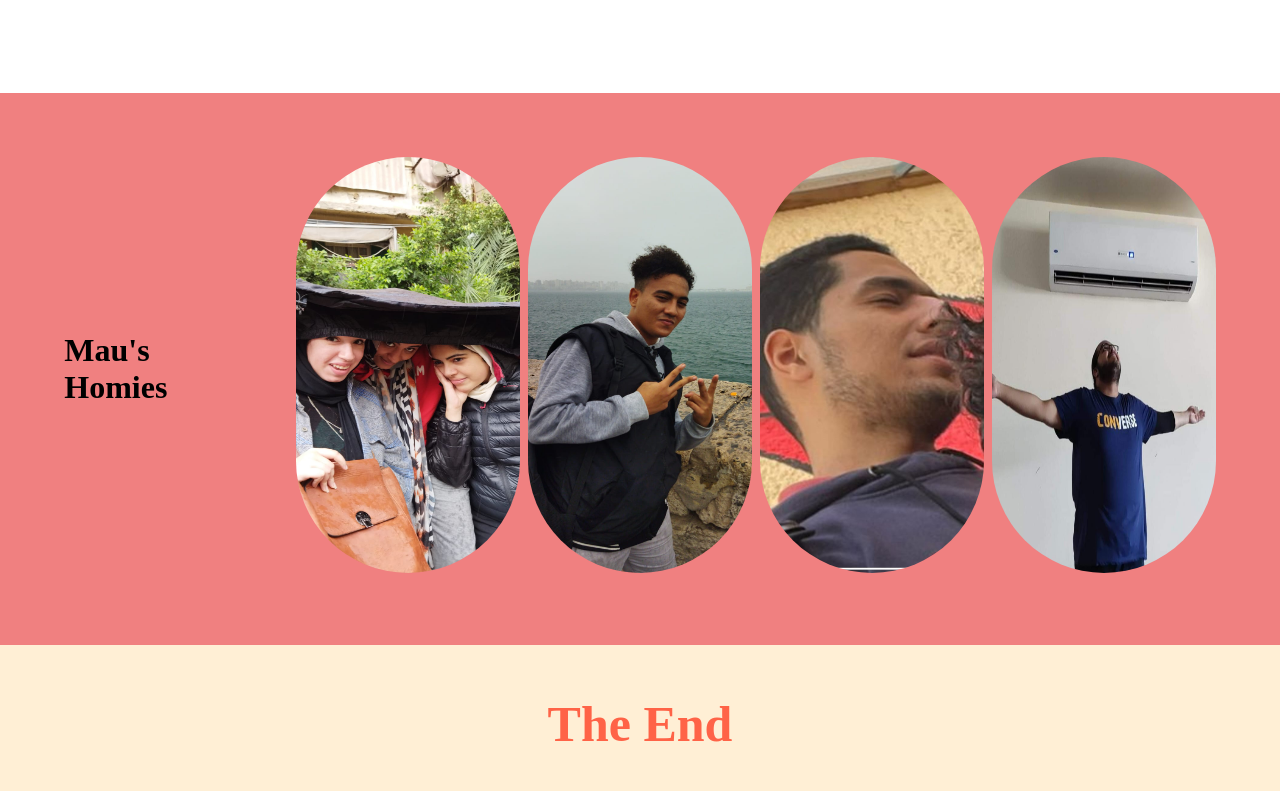
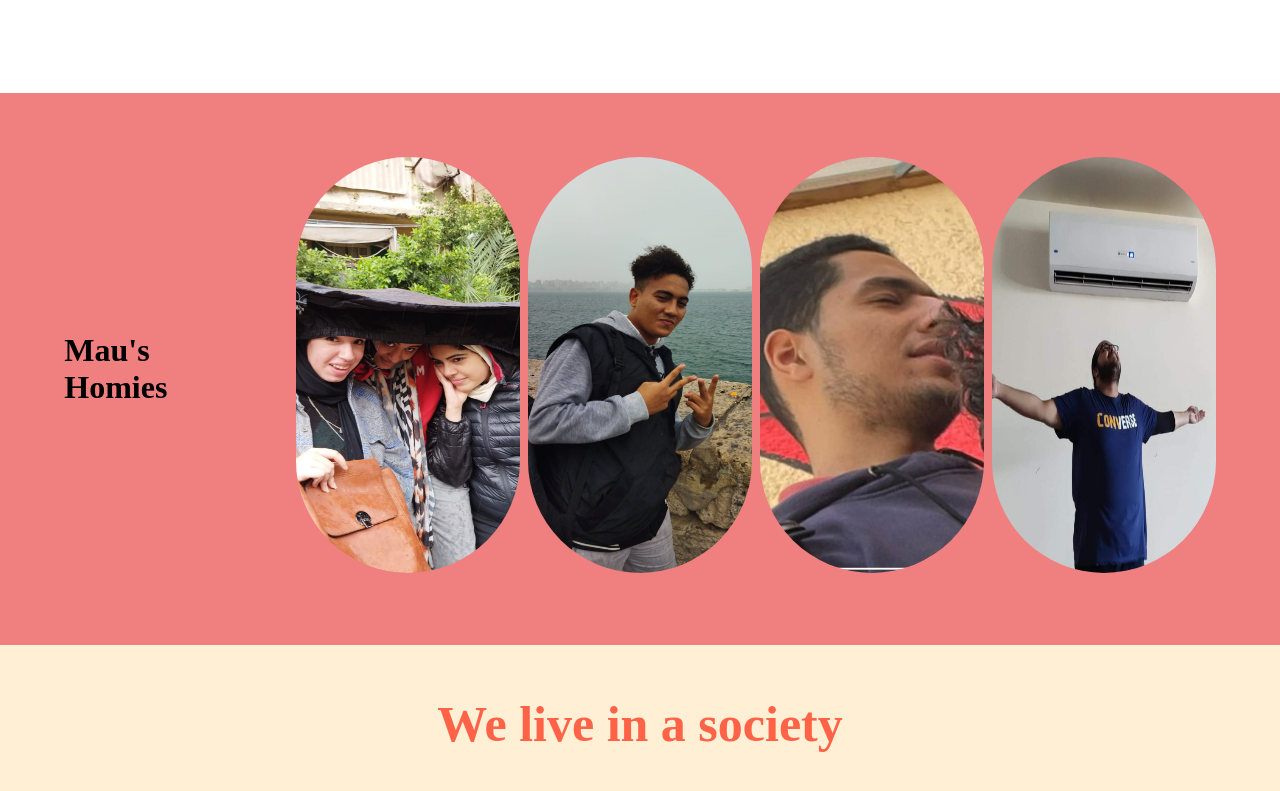
Before and after one commit to MaroAly/pre-javascript, a plain HTML site: page index.html in a window 1280 px wide. Shown: the part 441-1232 px from the top of the page. Drawn offline with Linux system fonts and the light colour scheme.

Commit message:
Update index.html

```diff
--- a/index.html
+++ b/index.html
@@ -39,7 +39,7 @@
         </div>
     </div>
     <div class="footer">
-        <p>The End</p>
+        <p>We live in a society</p>
     </div>
     </body>
 </html>
```
